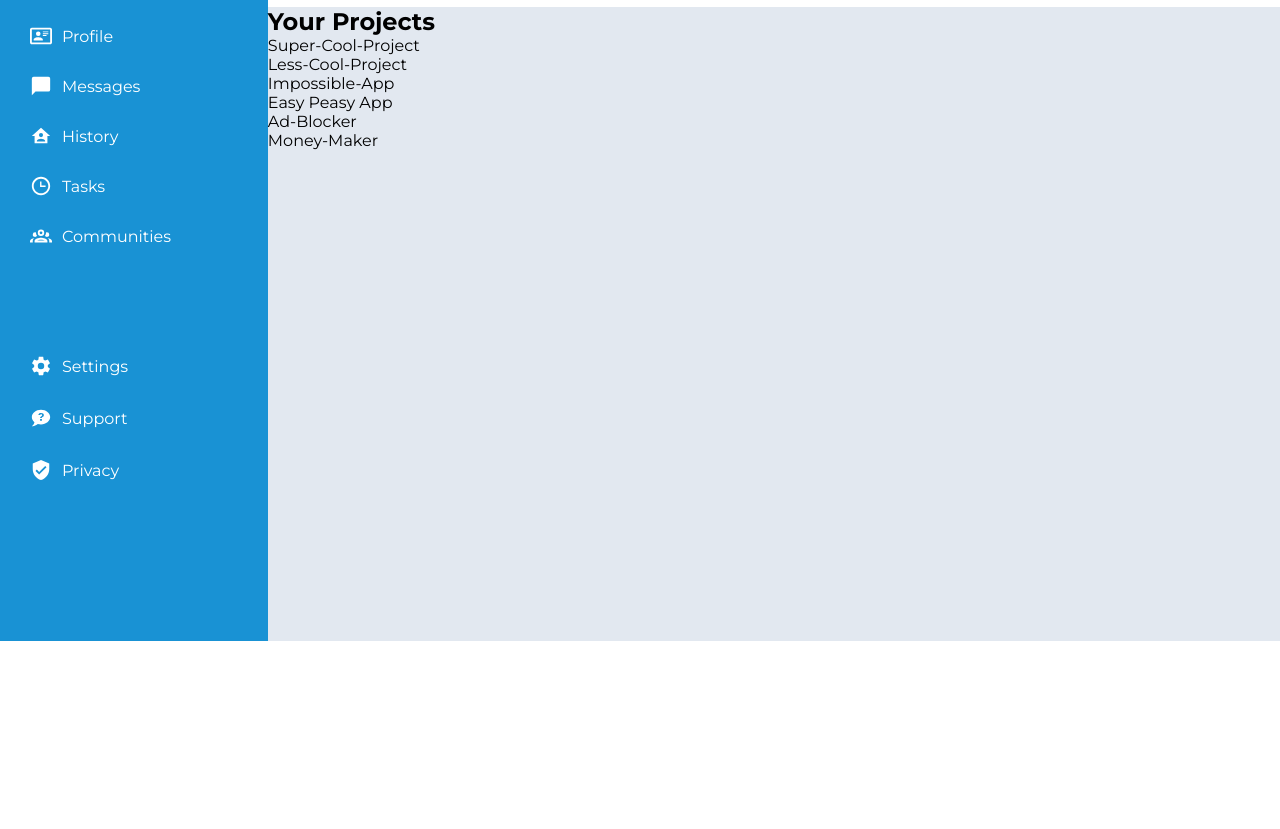
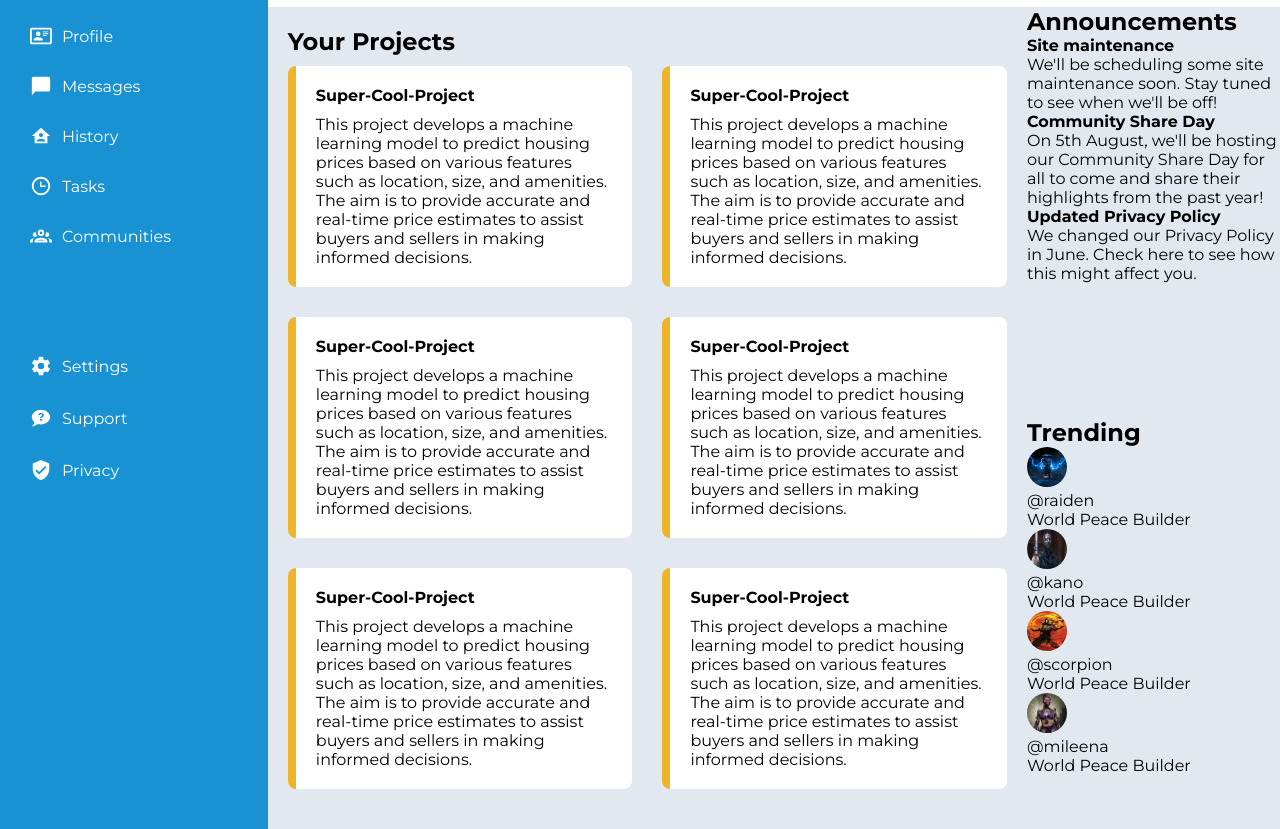
Before and after one commit to kaliglass/AdminDashboard, a plain HTML site: page index.html in a window 1280 px wide. Shown: the part 159-988 px from the top of the page. Before the commit the page ends 800 px from the top, so only its background shows below. Drawn offline with Linux system fonts and the light colour scheme.

Commit message:
finished the cards layout in the main section.

```diff
--- a/index.html
+++ b/index.html
@@ -83,14 +83,85 @@
     </div>
 
     <div class="main">
-        <h2>Your Projects</h2>
-        <div class="first">Super-Cool-Project</div>
-        <div class="second">Less-Cool-Project</div>
-        <div class="third">Impossible-App</div>
-        <div class="fourth">Easy Peasy App</div>
-        <div class="fifth">Ad-Blocker</div>
-        <div class="sixth">Money-Maker</div>
+        <div class="projects">
+            <h2>Your Projects</h2>
+            <div class="maincontain1">
+            <div class="card">
+                <h4>Super-Cool-Project</h4>
+                <p>This project develops a machine learning model to predict housing prices based on various features such as location, size, and amenities. The aim is to provide accurate and real-time price estimates to assist buyers and sellers in making informed decisions.</p>
+            </div>
+            <div class="card">
+                <h4>Super-Cool-Project</h4>
+                <p>This project develops a machine learning model to predict housing prices based on various features such as location, size, and amenities. The aim is to provide accurate and real-time price estimates to assist buyers and sellers in making informed decisions.</p>
+            </div>
+            <div class="card">
+                <h4>Super-Cool-Project</h4>
+                <p>This project develops a machine learning model to predict housing prices based on various features such as location, size, and amenities. The aim is to provide accurate and real-time price estimates to assist buyers and sellers in making informed decisions.</p>
+            </div>
+            <div class="card">
+                <h4>Super-Cool-Project</h4>
+                <p>This project develops a machine learning model to predict housing prices based on various features such as location, size, and amenities. The aim is to provide accurate and real-time price estimates to assist buyers and sellers in making informed decisions.</p>
+            </div>
+            <div class="card">
+                <h4>Super-Cool-Project</h4>
+                <p>This project develops a machine learning model to predict housing prices based on various features such as location, size, and amenities. The aim is to provide accurate and real-time price estimates to assist buyers and sellers in making informed decisions.</p>
+            </div>
+            <div class="card">
+                <h4>Super-Cool-Project</h4>
+                <p>This project develops a machine learning model to predict housing prices based on various features such as location, size, and amenities. The aim is to provide accurate and real-time price estimates to assist buyers and sellers in making informed decisions.</p>
+            </div>
+            </div>
+        </div>
 
+        <div class="announce">
+            <h2>Announcements</h2>
+            <div class="site">
+                <h4>Site maintenance</h4>
+                <p>We'll be scheduling some site maintenance soon. Stay tuned to see when we'll be off!</p>
+            </div>
+
+            <div class="community-share">
+                <h4>Community Share Day</h4>
+                <p>On 5th August, we'll be hosting our Community Share Day for all to come and share their highlights from the past year!</p>
+            </div>
+
+            <div class="site">
+                <h4>Updated Privacy Policy</h4>
+                <p>We changed our Privacy Policy in June. Check here to see how this might affect you.</p>
+            </div>
+        </div>
+
+        <div class="trend">
+            <h2>Trending</h2>
+            <div class="infl">
+                <img src="images/raiden.jpeg" alt="man" class="pp">
+                <div class="thano">
+                    <p>@raiden</p>
+                    <p>World Peace Builder</p>
+                </div>
+            </div>
+            <div class="infl">
+                <img src="images/kano.jpg" alt="man" class="pp">
+                <div class="thano">
+                    <p>@kano</p>
+                    <p>World Peace Builder</p>
+                </div>
+            </div>
+            <div class="infl">
+                <img src="images/scorpion.jpeg" alt="man" class="pp">
+                <div class="thano">
+                    <p>@scorpion</p>
+                    <p>World Peace Builder</p>
+                </div>
+            </div>
+            <div class="infl">
+                <img src="images/mileena.jpeg" alt="man" class="pp">
+                <div class="thano">
+                    <p>@mileena</p>
+                    <p>World Peace Builder</p>
+                </div>
+            </div>
+        </div>
     </div>
 </body>
 </html>
--- a/styles.css
+++ b/styles.css
@@ -63,6 +63,38 @@ body{
 .main{
     background-color: #e2e8f0;
     grid-column: 2;
+    display: grid;
+    grid-template-columns: 3fr 1fr;
+    grid-template-rows: 1fr 1fr;
+}
+
+.projects{
+    grid-column: 1;
+    grid-row: 1/-1;
+    padding: 20px;
+    padding-bottom: 40px;
+    display: flex;
+    flex-direction: column;
+    gap: 10px;
+}
+
+.maincontain1{
+    display: grid;
+    grid-template-columns: repeat(2,1fr);
+    grid-template-rows: repeat(3,1fr);
+    gap: 30px;
+    flex: 1;
+}
+
+.card{
+    background-color: white;
+    padding: 20px;
+    border-left: 8px solid #f0b429;
+    border-radius: 8px;
+}
+
+.card p{
+    margin-top: 10px;
 }
 
 img{
```
Also changed, not shown: images/kano.jpg (added), images/mileena.jpeg (added), images/raiden.jpeg (added), images/scorpion.jpeg (added).
